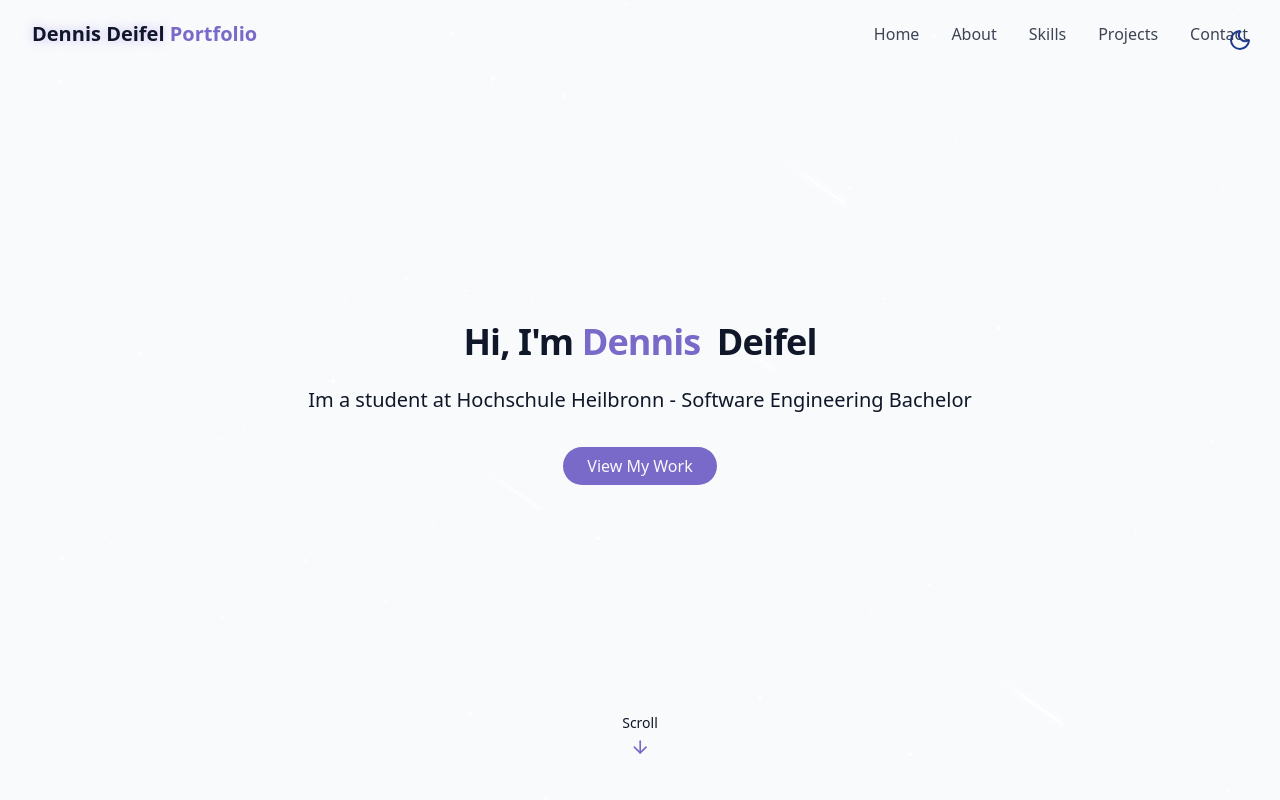
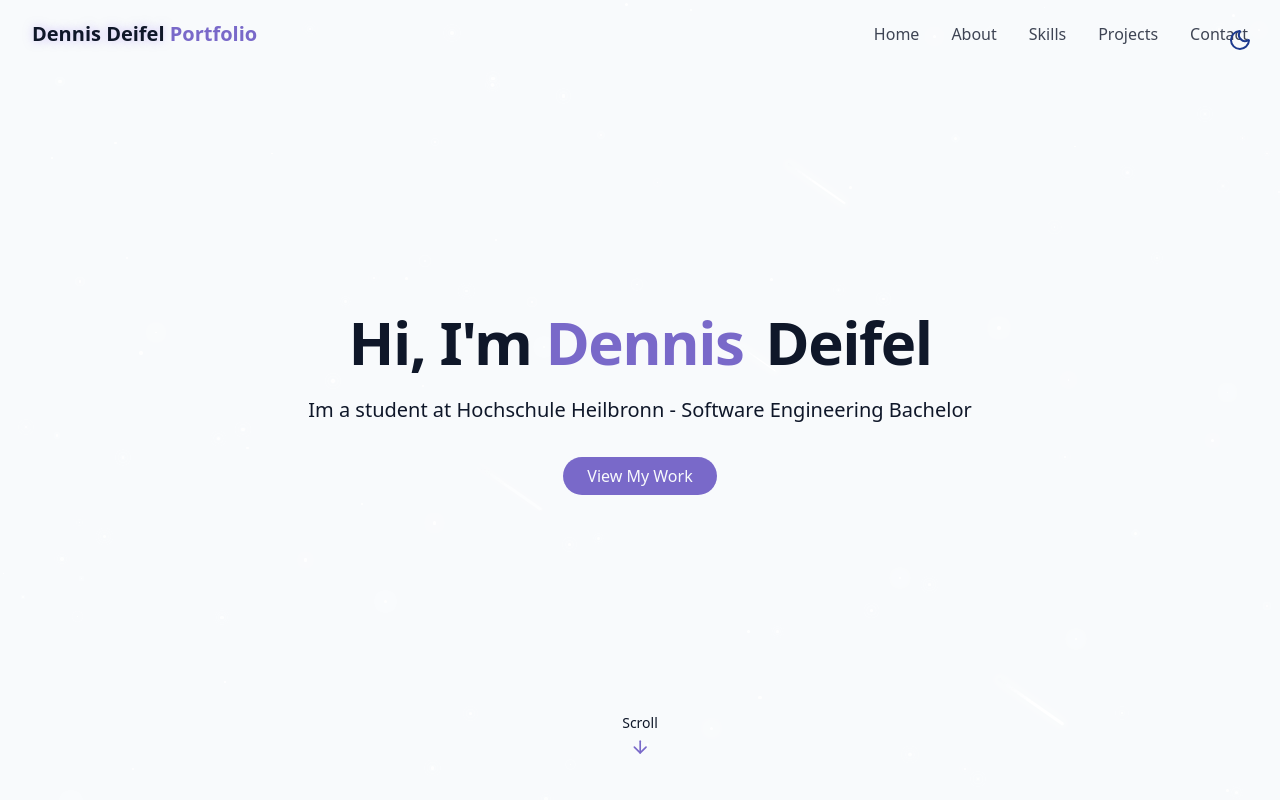
Before and after one commit to Dennisdude/MyPortfolio, a React (Vite) app: page / in a window 1280 px wide. Shown: the top 800 px of the page. Built offline with nearby package versions, Linux system fonts and the light colour scheme.

Commit message:
Fix styling issues in About, HeroSection and StarBackground components

```diff
--- a/src/components/About.jsx
+++ b/src/components/About.jsx
@@ -14,14 +14,10 @@ export const About = () => {
                     </h3>
 
                     {/* Write Text: experience */}
-                    <p className="text-muted-foreground">
-
-                    </p>
+                    <p></p>
 
                     {/* Write Text: specialization */}
-                    <p className="text-muted-foreground">
-
-                    </p>
+                    <p></p>
 
                     <div className="flex flex-col sm:flex-row gap-4 pt-4 justify-center">
                         <a href="#contact" className="cosmic-button">Get In Touch</a>
@@ -39,7 +35,7 @@ export const About = () => {
                             </div>
                             <div className="text-left">
                                 <h4 className="font-semibold text-lg">Web Development</h4>
-                                <p className="text-muted-foreground">
+                                <p>
                                     Creating responsiv websites and web applications with modern frameworks.
                                 </p>
                             </div>
@@ -53,7 +49,7 @@ export const About = () => {
                             </div>
                             <div className="text-left">
                                 <h4 className="font-semibold text-lg">Game Engines</h4>
-                                <p className="text-muted-foreground">
+                                <p>
                                     Developing interactive games and simulations with modern game engines like Unity.
                                 </p>
                             </div>
@@ -67,7 +63,7 @@ export const About = () => {
                             </div>
                             <div className="text-left">
                                 <h4 className="font-semibold text-lg">Agile Methodologies</h4>
-                                <p className="text-muted-foreground">
+                                <p>
                                     Applying agile methodologies like Scrum in team-based software projects during my studies.
                                 </p>
                             </div>
--- a/src/components/HeroSection.jsx
+++ b/src/components/HeroSection.jsx
@@ -3,15 +3,15 @@ import { ArrowDown } from "lucide-react"
 export const HeroSection = () => {
     return (
         <section id="hero" className="relative min-h-screen flex flex-col items-center justify-center px-4">
-            <div className="container mas-w-4xl mx-auto text-center z-10">
+            <div className="container max-w-4xl mx-auto text-center z-10">
                 <div className="space-y-6">
-                    <h1 className="text-4xl md:6xl font-bold tracking-tight">
+                    <h1 className="text-4xl md:text-6xl font-bold tracking-tight">
                         <span className="opacity-0 animate-fade-in"> Hi, I'm</span>
                         <span className="text-primary opacity-0 animate-fade-in-delay-1"> Dennis</span>
-                        <span className="text-gradient ml-2 opacity-0 animate-fade-in-delay-2"> Deifel</span>
+                        <span className="ml-2 opacity-0 animate-fade-in-delay-2"> Deifel</span>
                     </h1>
 
-                    <p className="text-lg md:text-xl text-muted-foreground max-2-2xl mx-auto opacity-0 animate-fade-in-delay-3">
+                    <p className="text-lg md:text-xl mx-auto opacity-0 animate-fade-in-delay-3">
                         Im a student at Hochschule Heilbronn - Software Engineering Bachelor
                     </p>
 
@@ -23,7 +23,7 @@ export const HeroSection = () => {
                 </div>
             </div>
             <div className="absolute bottom-8 left-1/2 transform -translate-x-1/2 flex flex-col items-center animate-bounce">
-                <span className="text-sm text-muted-foreground mb-1 select-none">Scroll</span>
+                <span className="text-sm mb-1 select-none">Scroll</span>
                 <ArrowDown className="h-5 w-5 text-primary" />
             </div>
         </section>
--- a/src/components/StarBackground.jsx
+++ b/src/components/StarBackground.jsx
@@ -63,7 +63,7 @@ export const StarBackground = () => {
         {stars.map((star) => (
             <div
                 key={star.id}
-                className="star animate-pules-subtle"
+                className="star animate-pulse-subtle"
                 style={{
                     width: star.size + "px",
                     height: star.size + "px",
```
